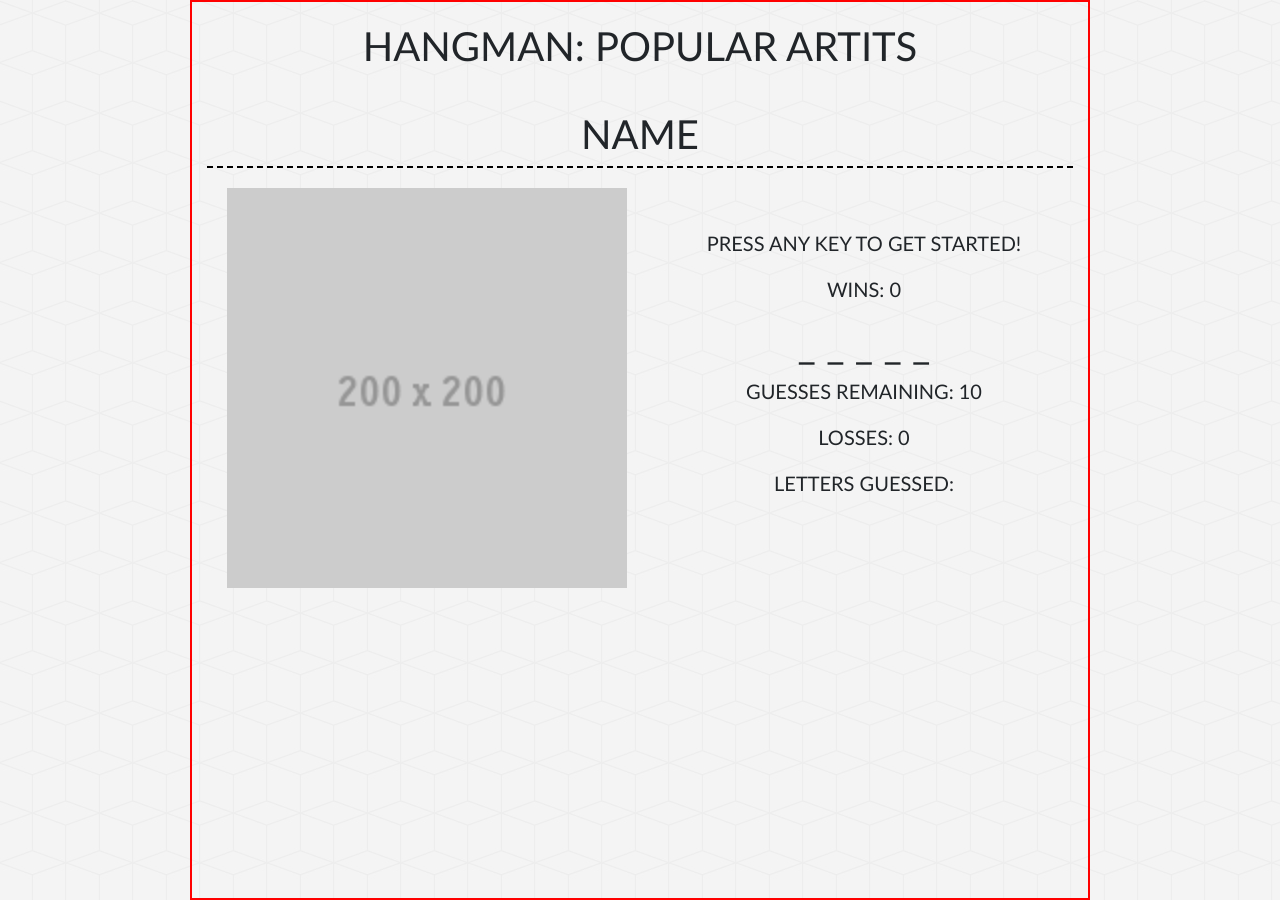
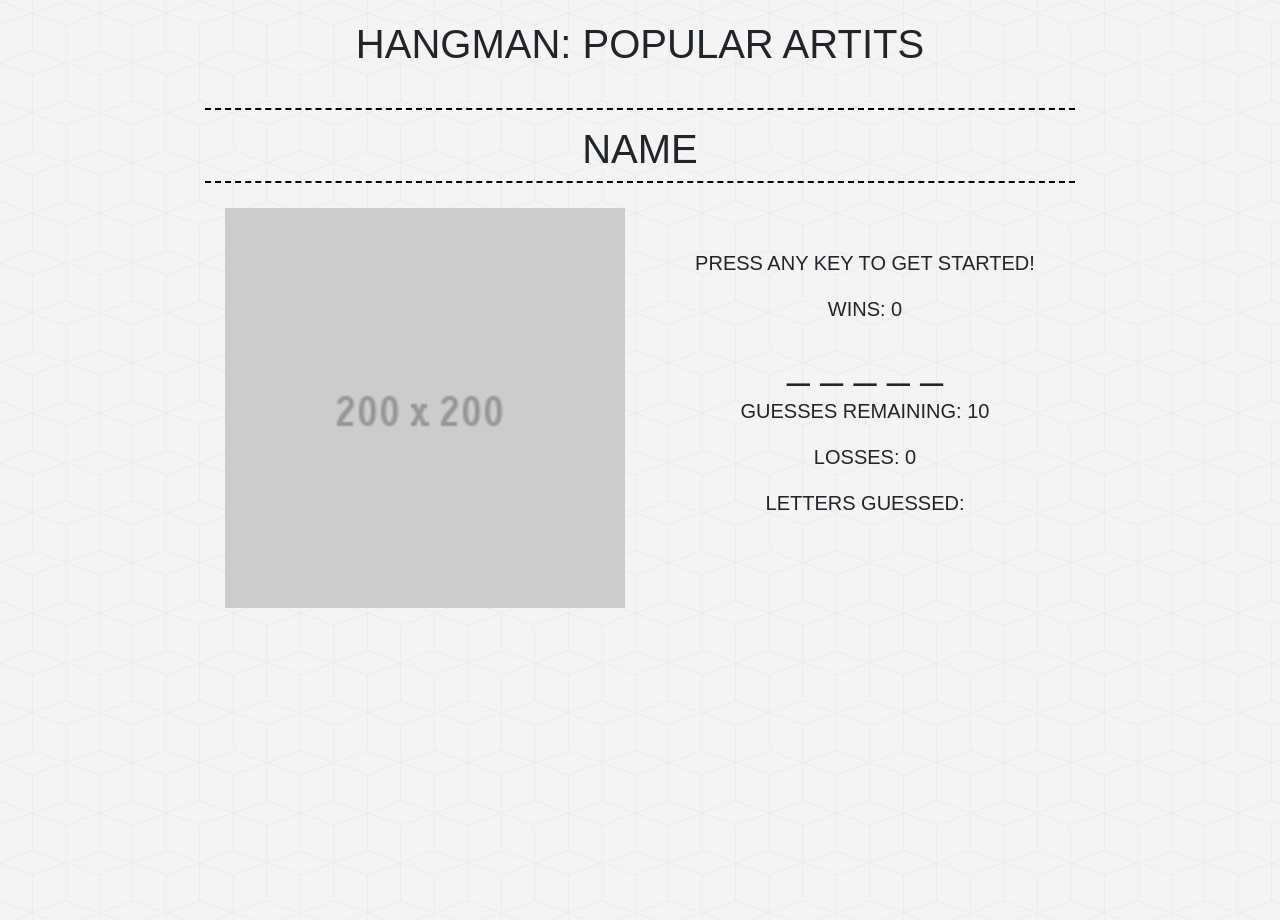
Before and after one commit to kevinperez1996/Word-Guess-Game, a plain HTML site: page index.html in a window 1280 px wide. Drawn offline with nearby package versions, Linux system fonts and the light colour scheme.

Commit message:
modified css a bit

```diff
--- a/assets/css/style.css
+++ b/assets/css/style.css
@@ -1,19 +1,18 @@
 body {
     background-image: url(../images/cubes.png);
-    font-family: 'Trebuchet MS', 'Lucida Sans Unicode', 'Lucida Grande', 'Lucida Sans', Arial, sans-serif;
+    font-family: fantasy;
     text-transform: uppercase;
     width: 900px;
     height: 900px;
-    border: solid red 2px;
     margin: auto;
 }
 .title{
-    font-size: 50px;
     text-align: center;
 }
 .songName{
     font-size: 40px;
     text-align: center;
+    margin-bottom: 0px;
 }
 .songImg{
     margin-left: 20px;
@@ -32,4 +31,7 @@ body {
 }
 .row2{
     border-bottom: dashed 2px black;
+    border-top: dashed 2px black;
+    padding-top: 15px;
+    margin-bottom: 5px;
 }
```
